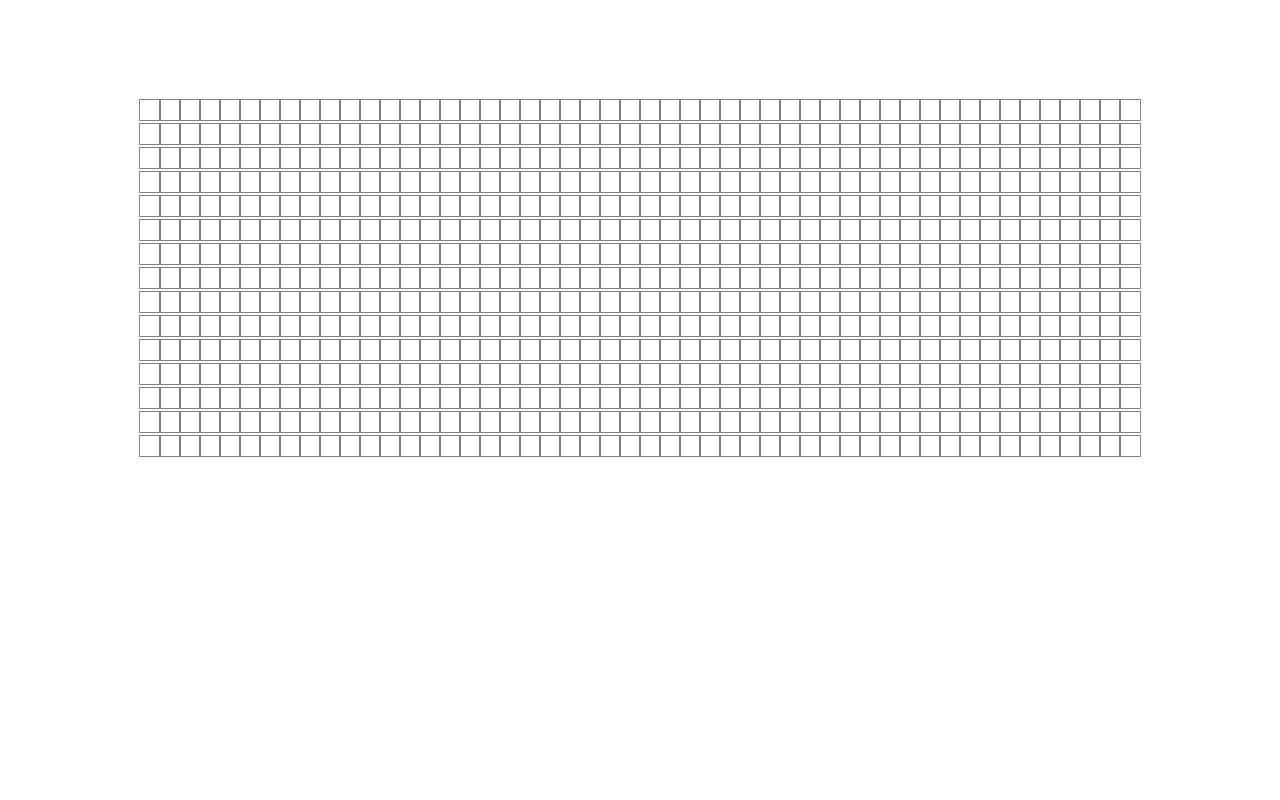
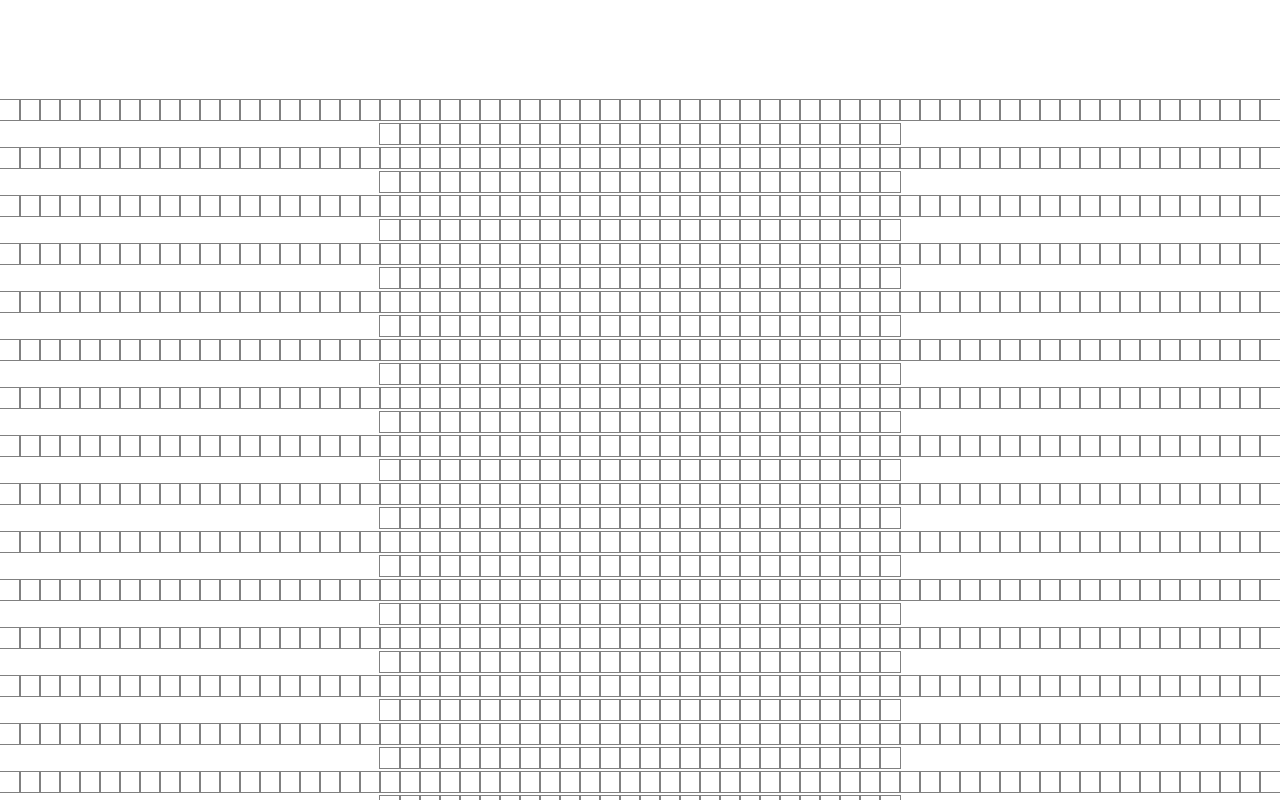
Before and after one commit to Dang3rZone/Pathfinding-Visualizer, a React (Create React App) app in the folder my-app/: page / in a window 1280 px wide. Shown: the top 800 px of the page. Built offline with nearby package versions, Linux system fonts and the light colour scheme.

Commit message:
increased the numbers of row & col for better visualization

```diff
--- a/my-app/src/PathVisualizer/PathVisualizer.jsx
+++ b/my-app/src/PathVisualizer/PathVisualizer.jsx
@@ -10,9 +10,9 @@ export default class PathVisualizer extends Component {
   }
   componentDidMount() {
     const nodes = [];
-    for (let row = 0; row < 15; row++) {
+    for (let row = 0; row < 35; row++) {
       const currentRow = [];
-      for (let col = 0; col < 50; col++) {
+      for (let col = 0; col < 90; col++) {
         currentRow.push([]);
       }
       nodes.push(currentRow);
```
Also changed, not shown: 1 other file (tests, documents, lock files or other folders).
